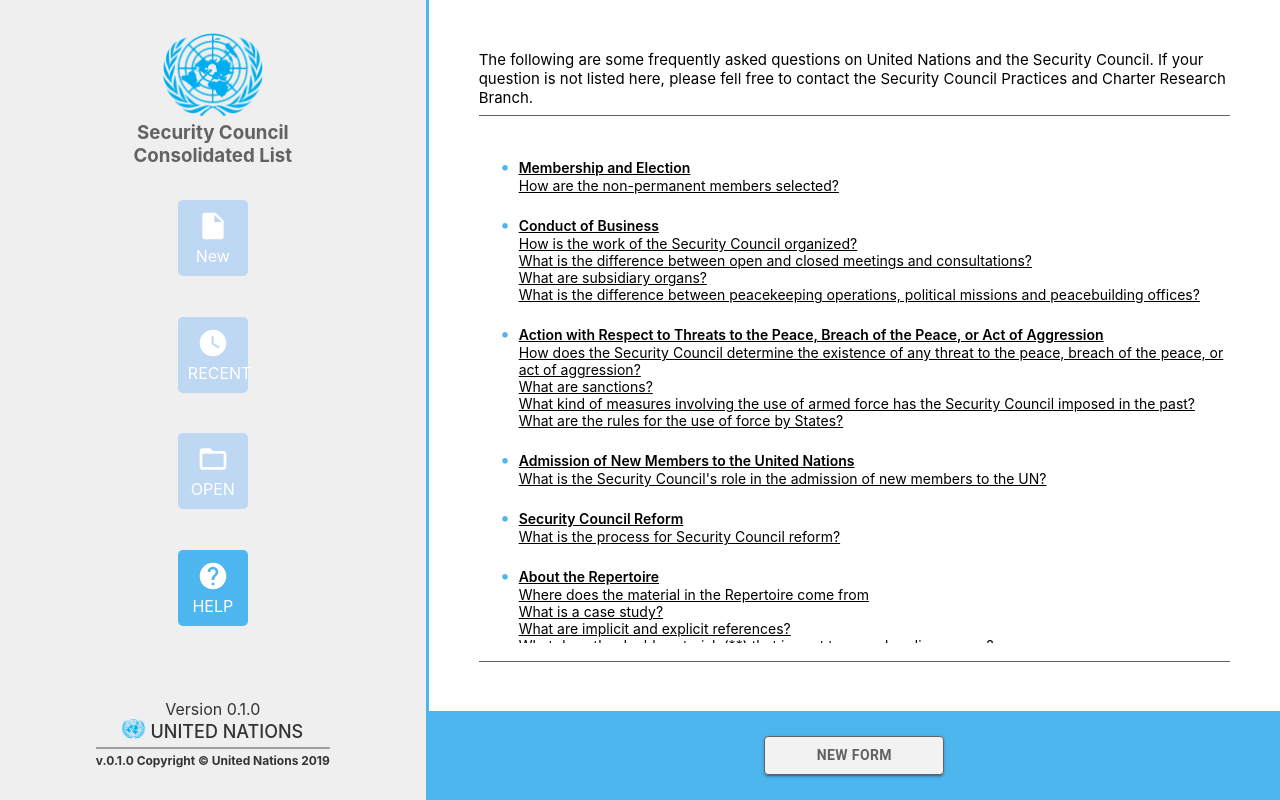
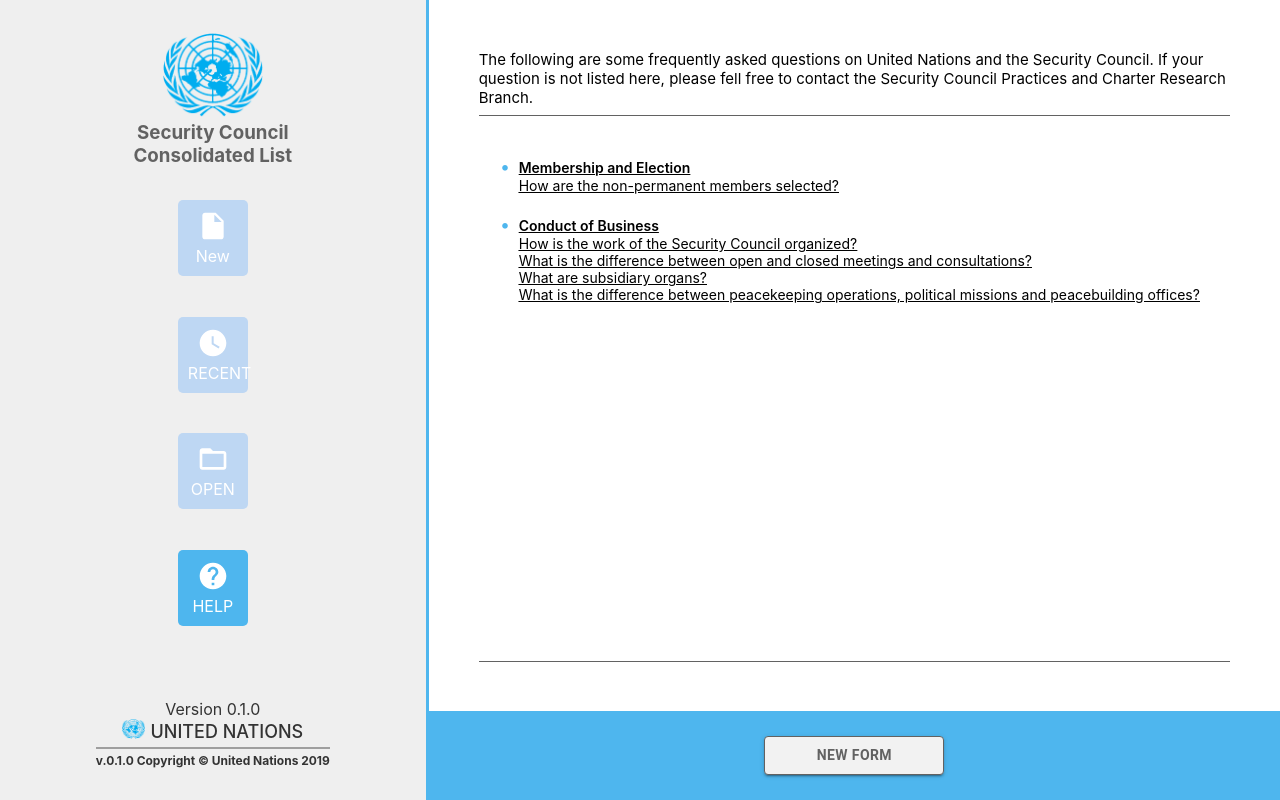
Before and after one commit to amacool/react-electron-offline, a React (Create React App) app: page /help in a window 1280 px wide. Built offline with nearby package versions, Linux system fonts and the light colour scheme.

Commit message:
load & show help text from mock

```diff
--- /dev/null
+++ b/public/data/help.json
@@ -0,0 +1,22 @@
+{
+  "content" : [ {"EN" : [
+    {
+      "bulleted-list" : "Membership and Election",
+      "h-link" :  [ { "text" : "How are the non-permanent members selected?",
+        "link" : "www.google.com" }]
+    },
+    {
+      "bulleted-list" : "Conduct of Business",
+      "h-link" :  [ { "text" : "How is the work of the Security Council organized?",
+        "link" : "www.google.com" },
+        { "text" : "What is the difference between open and closed meetings and consultations?",
+          "link" : "www.google.com" },
+        { "text" : "What are subsidiary organs?",
+          "link" : "www.google.com" },
+        { "text" : "What is the difference between peacekeeping operations, political missions and peacebuilding offices?",
+          "link" : "www.google.com" }
+      ]
+    }
+  ]
+  }]
+}
--- a/src/react/containers/Help/index.js
+++ b/src/react/containers/Help/index.js
@@ -1,7 +1,17 @@
-import React from 'react';
-import './styles.css';
+import React from "react";
+import axios from "axios";
+import "./styles.css";
 
 function Recent() {
+  const [content, setContent] = React.useState({});
+  const lang = "EN";
+
+  React.useEffect(() => {
+    axios.get('/data/help.json')
+      .then(function (result) {
+        setContent(result.data.content[0]);
+      });
+  }, []);
 
   return (
     <div className="Help">
@@ -13,50 +23,14 @@
         </div>
         <div className="content-body">
           <ul>
-            <li>
-              <div>Membership and Election</div>
-              <div>How are the non-permanent members selected?</div>
-            </li>
-            <li>
-              <div>Conduct of Business</div>
-              <div>How is the work of the Security Council organized?</div>
-              <div>What is the difference between open and closed meetings and consultations?</div>
-              <div>What are subsidiary organs?</div>
-              <div>What is the difference between peacekeeping operations, political missions and peacebuilding offices?</div>
-            </li>
-            <li>
-              <div>Action with Respect to Threats to the Peace, Breach of the Peace, or Act of Aggression</div>
-              <div>How does the Security Council determine the existence of any threat to the peace, breach of the peace,
-                or act of aggression?</div>
-              <div>What are sanctions?</div>
-              <div>What kind of measures involving the use of armed force has the Security Council imposed in the past?</div>
-              <div>What are the rules for the use of force by States?</div>
-            </li>
-            <li>
-              <div>Admission of New Members to the United Nations</div>
-              <div>What is the Security Council's role in the admission of new members to the UN?</div>
-            </li>
-            <li>
-              <div>Security Council Reform</div>
-              <div>What is the process for Security Council reform?</div>
-            </li>
-            <li>
-              <div>About the Repertoire</div>
-              <div>Where does the material in the Repertoire come from</div>
-              <div>What is a case study?</div>
-              <div>What are implicit and explicit references?</div>
-              <div>What does the double asterisk (**) that is next to some headings mean?</div>
-              <div>Where is the veto featured in the Repertoire?</div>
-              <div>Where can I find information regarding the Security Council's activities in connection to the situation
-              in a specific country or on a specific topic?</div>
-            </li>
-            <li className="non-list-style">
-              <div>Other Questions</div>
-              <div>How is the Secretary-General elected?</div>
-            </li>
-            <li className="non-list-style">
-              <div>Other Resources</div>
-            </li>
+            {content[lang] && content[lang].map((item, index1) => (
+              <li key={index1}>
+                <div>{item['bulleted-list']}</div>
+                {item['h-link'].map((subItem, index2) => (
+                  <div key={index2}><a href={subItem.link.indexOf('https') >= 0 ? subItem.link : `https://${subItem.link}`}>{subItem.text}</a></div>
+                ))}
+              </li>
+            ))}
           </ul>
         </div>
       </div>
--- a/src/react/containers/Help/styles.css
+++ b/src/react/containers/Help/styles.css
@@ -48,6 +48,10 @@
   display: inline;
 }
 
+.Help .content-body ul li a {
+  color: black;
+}
+
 .Help .content-body::-webkit-scrollbar {
   width: 10px;
   background-color: #F5F5F5;
```
Also changed, not shown: documents/history.txt.
